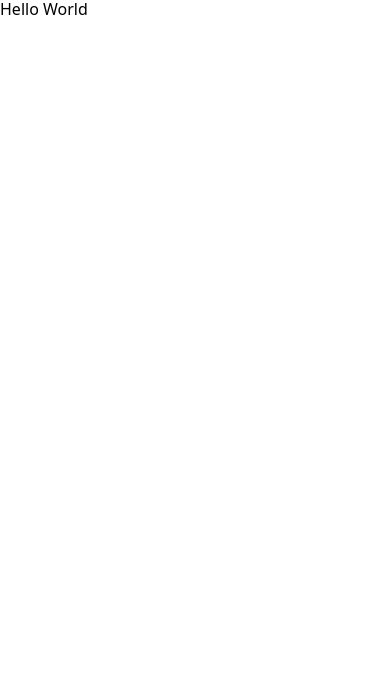
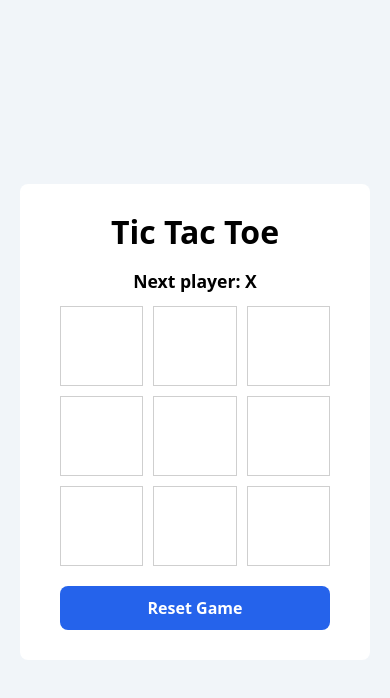
Before and after one commit to nguyenm-giau/Tic-Tac-Toe, a website: page index.html in a window 390 px wide. Drawn offline with nearby package versions, Linux system fonts and the light colour scheme.

Commit message:
Add basic responsive styling and layout for Tic-Tac-Toe

```diff
--- a/index.html
+++ b/index.html
@@ -4,12 +4,30 @@
     <meta charset="UTF-8" />
     <meta name="viewport" content="width=device-width, initial-scale=1.0" />
     <title>Tic Tac Toe</title>
+    <link rel="shortcut icon" href="#" />
     <link rel="stylesheet" href="./style.css" />
   </head>
   <body>
-    <head>
-      Hello World
-    </head>
+    <main>
+      <div class="container">
+        <h1>Tic Tac Toe</h1>
+
+        <div class="next-player">Next player: <span>X</span></div>
+
+        <div class="game-board">
+          <div class="cell"></div>
+          <div class="cell"></div>
+          <div class="cell"></div>
+          <div class="cell"></div>
+          <div class="cell"></div>
+          <div class="cell"></div>
+          <div class="cell"></div>
+          <div class="cell"></div>
+          <div class="cell"></div>
+        </div>
+        <button class="reset-game">Reset Game</button>
+      </div>
+    </main>
     <script src="./script.js"></script>
   </body>
 </html>
--- a/script.js
+++ b/script.js
@@ -52,7 +52,7 @@ const Cell = function() {
 }
 
 
-const GameController = function(playerOneName = "Player One", playerTwoName = "Player Two", computer = "false") {
+const GameController = function(playerOneName = "Player One", playerTwoName = "Player Two") {
     const board = GameBoard()
 
     const players = [{
@@ -62,8 +62,9 @@ const GameController = function(playerOneName = "Player One", playerTwoName = "P
     {
         name: playerTwoName,
         marker: "O",
-        computer: computer
-    }]
+        computer: true
+    },]
+
 
     let activePlayer = players[0]
 
@@ -145,12 +146,16 @@ const GameController = function(playerOneName = "Player One", playerTwoName = "P
         console.log(...emptyCells[randomMove], emptyCells)
     }
 
+
     const resetGame = () => {
         board.getBoard().forEach(row => {
         row.forEach(cell => {
             cell.resetValue()
         })
       })
+
+
+      activePlayer = players[0]
       board.printBoard()
     }
 
@@ -162,21 +167,23 @@ const GameController = function(playerOneName = "Player One", playerTwoName = "P
 
             board.placeMark(row, column, getActivePlayer().marker);
 
-            if (checkWin(board.getBoard()) === "Draw") {
+            const roundResult = checkWin(board.getBoard())
+
+            if (roundResult === "Draw") {
                 console.log("It's a draw!")
                 board.printBoard()
-            } else if (checkWin(board.getBoard())) {
+            } else if (roundResult) {
                 console.log(`${getActivePlayer().name} wins!`);
                 board.printBoard()
             } else if (players[1].computer) {
-                console.log("computer play")
+                console.log("Computer's turn")
                 switchPlayerTurn();
                 computerMove(board.getBoard())
                 switchPlayerTurn();
                 printNewRound()
             } else {
+                console.log(players)
                 switchPlayerTurn();
-                computerMove(board.getBoard())
                 printNewRound();
                 console.log("No winner yet.");
             }
@@ -194,29 +201,6 @@ const GameController = function(playerOneName = "Player One", playerTwoName = "P
         getBoard: board.getBoard,
         resetGame
     }
-
 }
 
-
-const simulateGame = (moves) => {
-    moves.forEach((move) => {
-        const { row, column } = move;
-        game.playRound(row, column);
-    });
-};
-const game = GameController("Tuan", "Hoang", true);
-
-// Define moves for simulation
-const drawMoves = [
-    { row: 0, column: 1 }, // Player X
-    { row: 0, column: 0 }, // Player O
-    { row: 1, column: 1 }, // Player X
-    { row: 0, column: 2 }, // Player O
-    { row: 1, column: 2 }, // Player X
-    { row: 1, column: 0 }, // Player O
-    { row: 2, column: 0 }, // Player X
-    { row: 2, column: 1 }, // Player O
-    { row: 2, column: 2 }, // Player X - This should result in a draw
-];
-// Run the simulation
-// simulateGame(drawMoves);
+const game = GameController("Tuan", "Hoang");
--- a/style.css
+++ b/style.css
@@ -1 +1,76 @@
 @import 'node_modules/modern-normalize/modern-normalize.css';
+
+
+* {
+    margin: 0;
+}
+
+:root {
+    --bg-color: rgb(241 245 249);
+    --container-color: rgb(255 255 255);
+}
+
+body {
+    background-color: var(--bg-color);
+    display: flex;
+    justify-content: center;
+    align-items: center;
+    height: 100vh;
+}
+
+.container {
+    background-color: var(--container-color);
+    width: clamp(350px, 85vw, 450px);
+    max-height: 700px;
+    padding: 30px 40px;
+    border-radius: 8px;
+}
+
+.container > h1 {
+    margin-bottom: 20px;
+}
+
+.next-player {
+    margin-bottom: 15px;
+    font-weight: bold;
+    font-size: 1.1rem;
+}
+
+.container :nth-child(-n + 2) {
+    text-align: center;
+}
+
+
+.game-board {
+    display: grid;
+    grid-template-columns: repeat(3, 1fr);
+    grid-template-rows: repeat(3, 1fr);
+    gap: 10px;
+}
+
+.cell {
+    border: 1px solid rgb(207, 207, 207);
+    width: 100%;
+    height: clamp(80px, 20vw, 110px);
+}
+
+.cell:hover {
+    cursor: pointer;
+    border: 1px solid black;
+}
+
+.reset-game {
+    width: 100%;
+    margin-top: 20px;
+    background-color: #2563eb;
+    border: none;
+    color: white;
+    font-weight: bold;
+    font-size: clamp(1rem, 4vw, 1.3rem);
+    padding: 13px 0;
+    border-radius: 8px;
+}
+
+.reset-game:hover {
+    cursor: pointer;
+}
```
